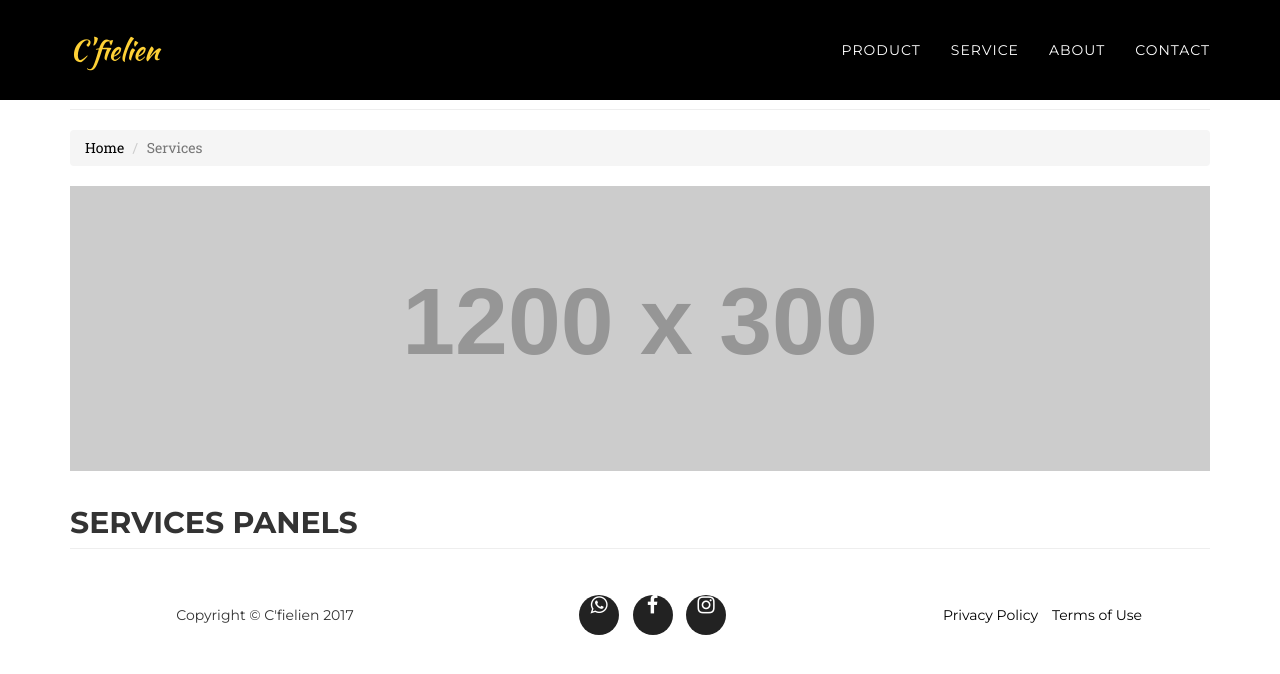
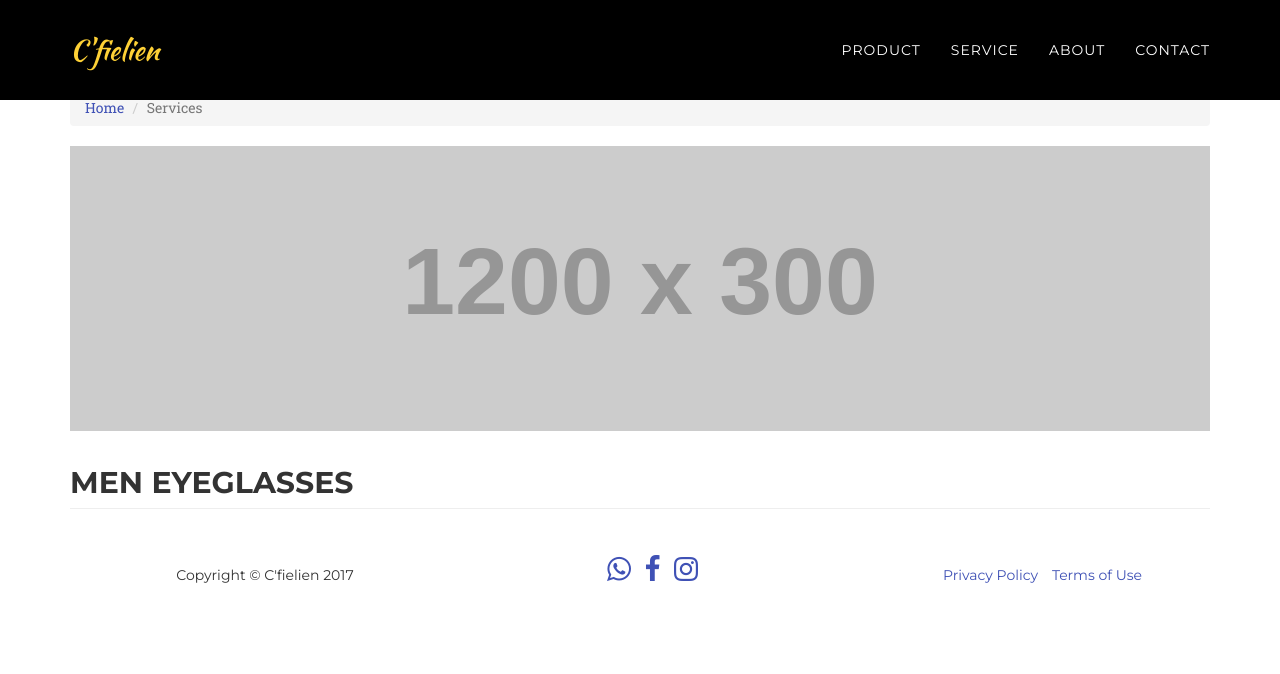
Before and after one commit to arisembekss/fielien, a PHP site: the page made by services.php in a window 1280 px wide. Shown: the top 674 px of the page. Run offline with PHP 8.4, Linux system fonts and the light colour scheme; grey boxes labelled with a size stand in for pictures from a placeholder-image service; data that the repository does not hold is empty; some libraries are stand-ins or nearby versions; some web fonts are replaced.

Commit message:
services

```diff
--- a/footer1.php
+++ b/footer1.php
@@ -9,12 +9,12 @@
                     </span>
                 </div>
                 <div class="col-md-4">
-                    <ul class="list-inline social-buttons">
-                        <li><a href="#"><i class="fa fa-whatsapp"></i></a>
+                    <ul class="list-inline">
+                        <li><a href="#"><i class="fa fa-whatsapp fa-2x"></i></a>
                         </li>
-                        <li><a href="#"><i class="fa fa-facebook"></i></a>
+                        <li><a href="#"><i class="fa fa-facebook fa-2x"></i></a>
                         </li>
-                        <li><a href="#"><i class="fa fa-instagram"></i></a>
+                        <li><a href="#"><i class="fa fa-instagram fa-2x"></i></a>
                         </li>
                     </ul>
                 </div>
--- a/head.php
+++ b/head.php
@@ -51,17 +51,18 @@
 <style type="text/css">
         /* unvisited link */
         a:link {
-            color: #000;
+            color: #3f51b5;
         }
 
         /* visited link */
         a:visited {
-
+            color: #3f51b5;
         }
 
         /* mouse over link */
         a:hover {
-            color: #009688;
+            /*color: #009688;*/
+            color: #87CEEB;
             text-decoration: none;
         }
-    </style>
+</style>
--- a/services.php
+++ b/services.php
@@ -71,8 +71,8 @@ $idfirst = array();
         <!-- Page Heading/Breadcrumbs -->
         <div class="row">
             <div class="col-lg-12">
-                <h1 class="page-header">Services
-                    <small>Subheading</small>
+                <h1 class="page-header">
+                    <small></small>
                 </h1>
                 <ol class="breadcrumb">
                     <li><a href="index.php">Home</a>
@@ -95,7 +95,14 @@ $idfirst = array();
         <!-- The circle icons use Font Awesome's stacked icon classes. For more information, visit http://fontawesome.io/examples/ -->
         <div class="row">
             <div class="col-lg-12">
-                <h2 class="page-header">Services Panels</h2>
+                <?php
+                    if ($idProduk == 1){
+                        echo '<h2 class="page-header">Men Eyeglasses</h2>';
+                    } elseif ($idProduk == 2) {
+                        # code...
+                        echo '<h2 class="page-header">Women Eyeglasses</h2>';
+                    }
+                ?>
             </div>
             <?php
 
```
Also changed, not shown: index.php (+0 -16 lines).
